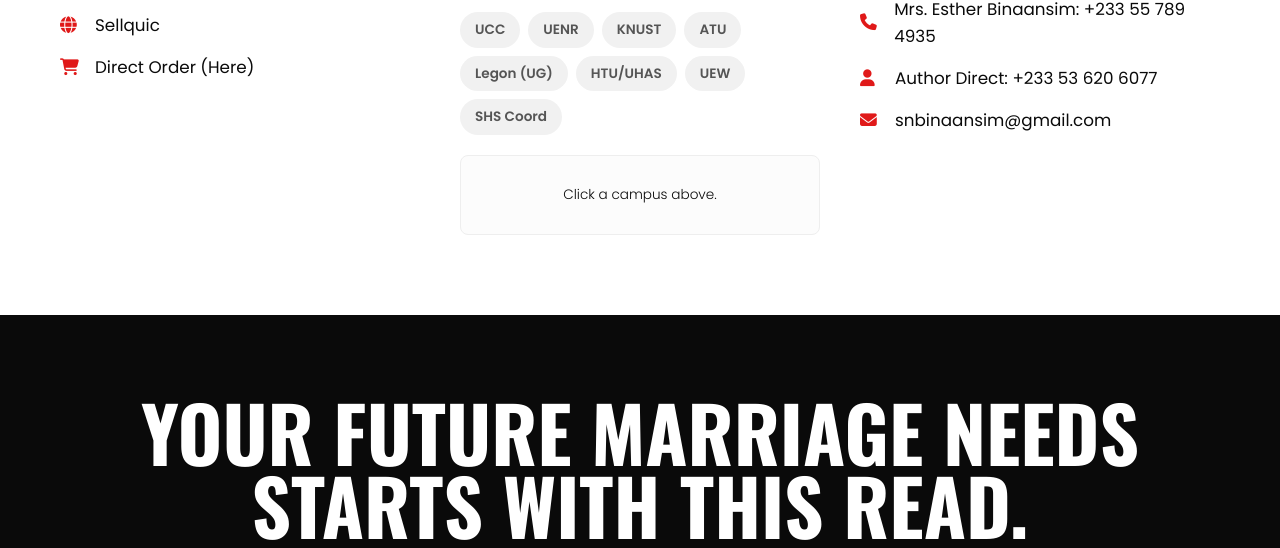
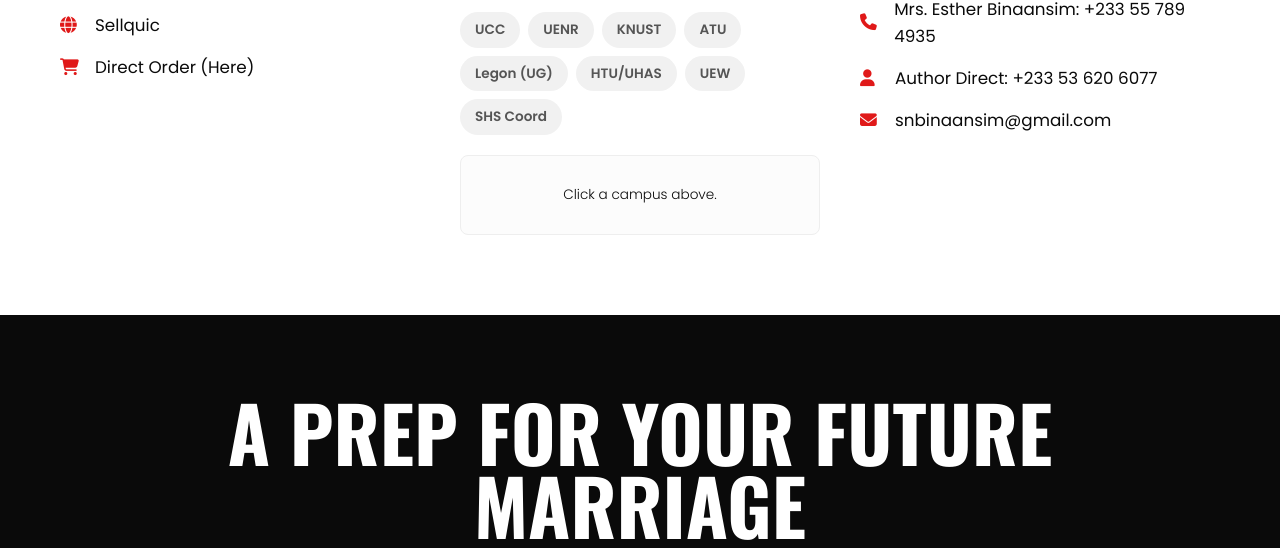
Before and after one commit to stephen-bin/syod_website, a plain HTML site: page index.html in a window 1280 px wide. Shown: the part 6041-6589 px from the top of the page. Drawn offline with nearby package versions, Linux system fonts and the light colour scheme.

Commit message:
Distributors Update2

```diff
--- a/index.html
+++ b/index.html
@@ -276,7 +276,7 @@
     <!-- Footer / Final CTA -->
     <footer id="order" class="footer section-padding bg-black">
         <div class="container text-center">
-            <h2 class="hero-title text-white mb-4">YOUR FUTURE MARRIAGE NEEDS <br>STARTS WITH THIS READ.</h2>
+            <h3 class="hero-title text-white mb-4">A PREP FOR YOUR FUTURE MARRIAGE <br>STARTS WITH THIS READ.</h3>
             <div class="cta-group">
                 <button class="btn-primary btn-lg add-to-cart-btn" data-id="book-main"
                     data-title="The Spiritual Youth on a Date" data-price="55">ADD TO CART (GH₵ 55)</button>
```
